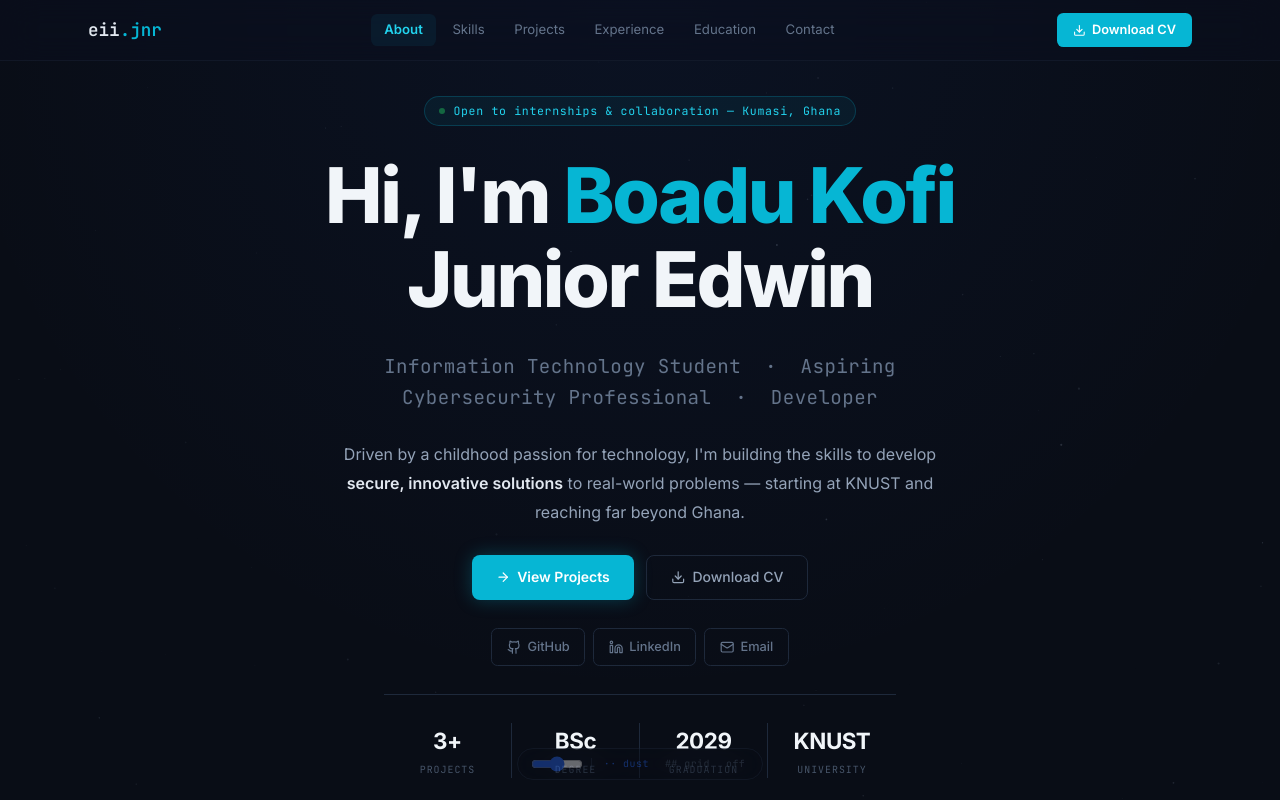
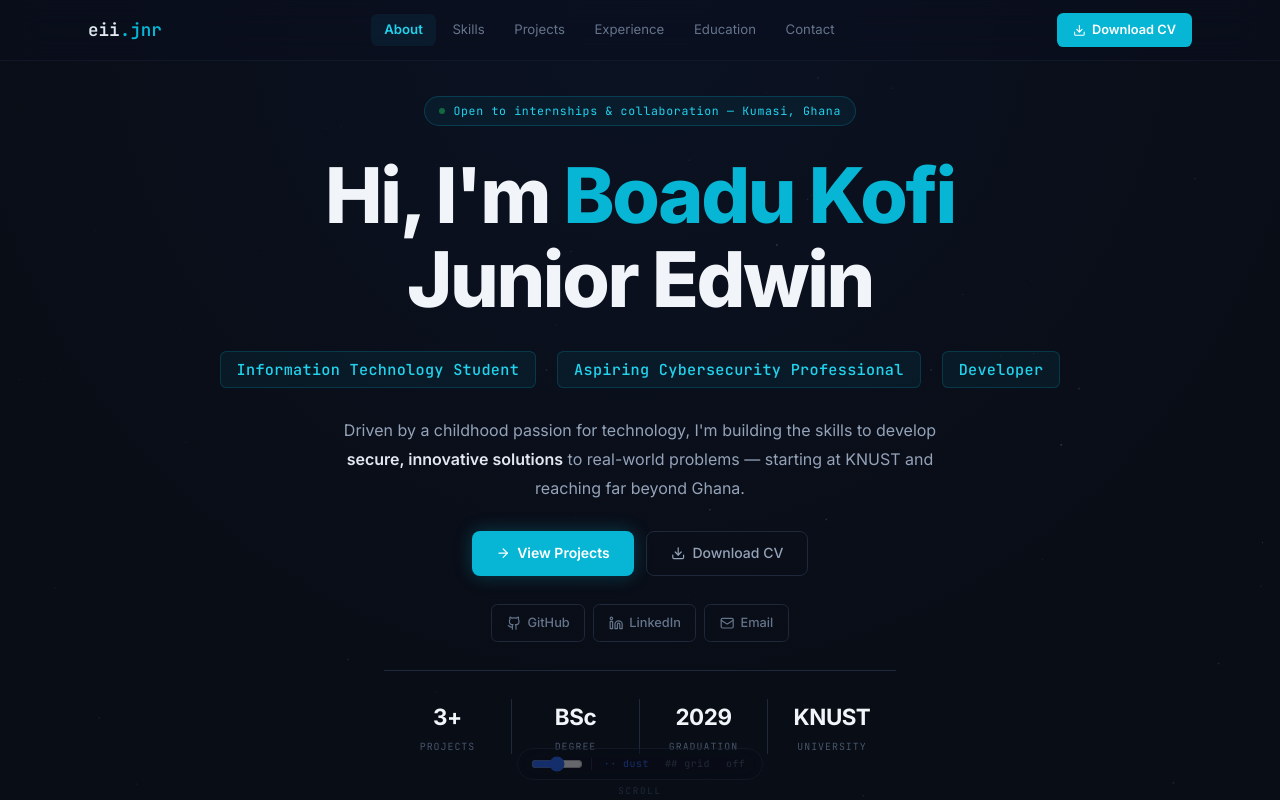
Before and after one commit to Junior09-gif/My-Portfolio, a React (Vite) app in the folder My-Portfolio-main/My-Portfolio-main/: page / in a window 1280 px wide. Shown: the top 800 px of the page. Built offline with nearby package versions, Linux system fonts and the light colour scheme.

Commit message:
Highlight subheading as styled badge pills

```diff
--- a/My-Portfolio-main/My-Portfolio-main/src/components/Hero.tsx
+++ b/My-Portfolio-main/My-Portfolio-main/src/components/Hero.tsx
@@ -59,13 +59,33 @@ export default function Hero() {
         </motion.div>
 
         {/* Subheading */}
-        <motion.p {...rise(0.2)} style={{
-          fontSize: "clamp(1rem, 2vw, 1.2rem)",
-          color: "#64748b", fontFamily: "var(--font-mono)",
-          letterSpacing: "0.02em", maxWidth: "42rem",
-        }}>
-          Information Technology Student &nbsp;·&nbsp; Aspiring Cybersecurity Professional &nbsp;·&nbsp; Developer
-        </motion.p>
+        <motion.div {...rise(0.2)} style={{ display: "flex", flexWrap: "wrap", justifyContent: "center", gap: "0.5rem" }}>
+          {[
+            "Information Technology Student",
+            "Aspiring Cybersecurity Professional",
+            "Developer",
+          ].map((item, i) => (
+            <span key={item} style={{ display: "inline-flex", alignItems: "center", gap: "0.5rem" }}>
+              <span style={{
+                padding: "0.35rem 1rem",
+                background: "rgba(6,182,212,0.07)",
+                border: "1px solid rgba(6,182,212,0.2)",
+                borderRadius: "0.4rem",
+                fontSize: "clamp(0.78rem, 1.5vw, 0.95rem)",
+                fontWeight: 500,
+                color: "#22d3ee",
+                fontFamily: "var(--font-mono)",
+                letterSpacing: "0.02em",
+                whiteSpace: "nowrap",
+              }}>
+                {item}
+              </span>
+              {i < 2 && (
+                <span style={{ color: "#1e293b", fontSize: "1.1rem", fontWeight: 300 }}>·</span>
+              )}
+            </span>
+          ))}
+        </motion.div>
 
         {/* Intro */}
         <motion.p {...rise(0.28)} style={{
```
